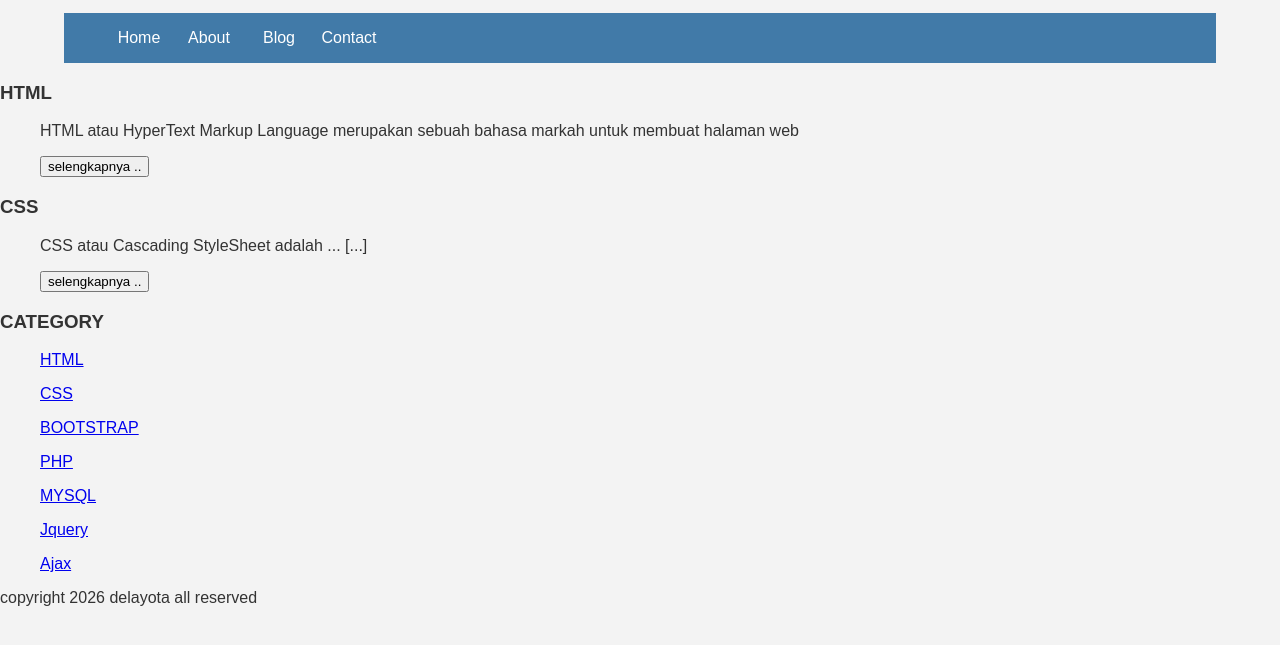
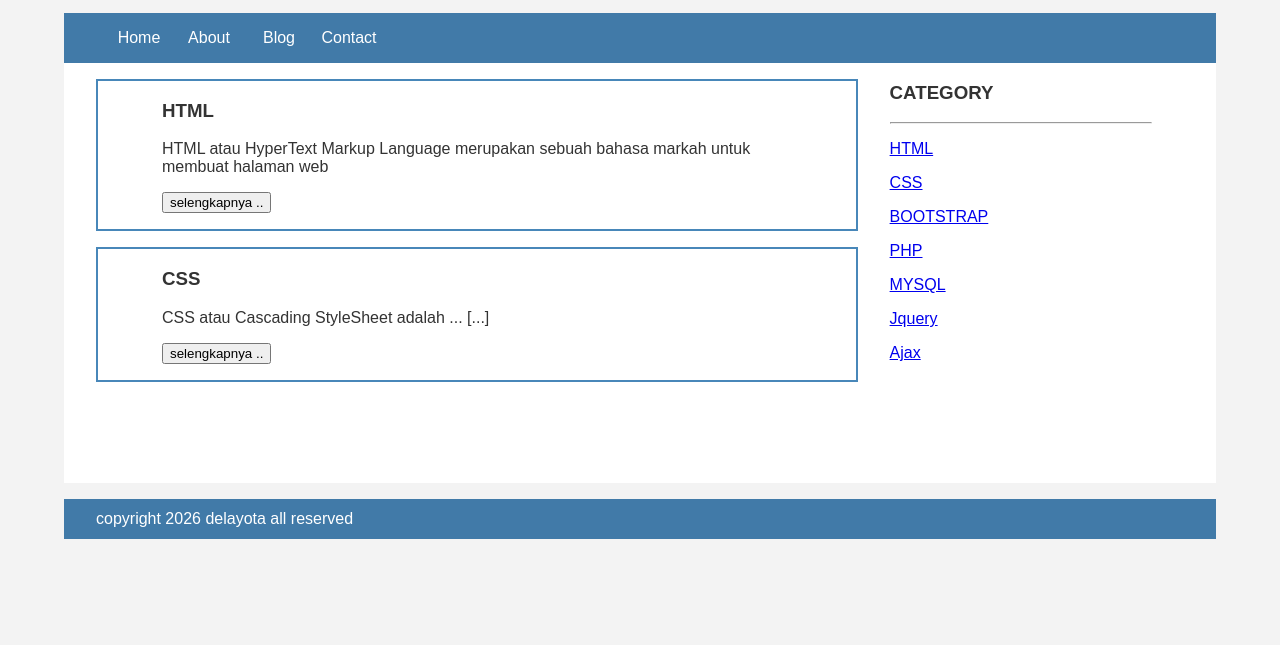
Before and after one commit to maira196/webku, a plain HTML site: page index.html in a window 1280 px wide. Shown: the part 143-788 px from the top of the page. Drawn offline with Linux system fonts and the light colour scheme.

Commit message:
Update index.html

```diff
--- a/index.html
+++ b/index.html
@@ -19,27 +19,51 @@
 			<li><a href="#">Contact</a></li>
 		</ul>
 	</div>
+<div class="content">
+	<div class="jarak">
+		<!-- kiri -->
+		<div class="kiri">
+			<!-- blog -->
+			<div class="border">
+				<div class="jarak">
 					<h3>HTML</h3>
-		<ul>
 					<p>HTML atau HyperText Markup Language merupakan sebuah bahasa markah untuk membuat halaman web </p>
 					<button >selengkapnya ..</button>
-		</ul>
+				</div>
+			</div>
+			<!-- end blog -->
+			<!-- blog -->
+			<div class="border">
+				<div class="jarak">
 					<h3>CSS</h3>
-		<ul>
 					<p>CSS atau Cascading StyleSheet adalah ... [...]</p>
 					<button >selengkapnya ..</button>
-		</ul>
-
+				</div>
+			</div>
+			<!-- end blog -->
+		</div>
+		<!-- kiri -->
+		<!-- kanan -->
+		<div class="kanan">
+			<div class="jarak">
 				<h3>CATEGORY</h3>
-		<ul>
-			<p><a href="#" >HTML</a></p>
-			<p><a href="#" >CSS</a></p>
-			<p><a href="#" >BOOTSTRAP</a></p>
-			<p><a href="#" >PHP</a></p>
-			<p><a href="#" >MYSQL</a></p>
-			<p><a href="#" >Jquery</a></p>
-			<p><a href="#" >Ajax</a></p>
-		</ul>
+				<hr/>
+				<p><a href="#" class="undecor">HTML</a></p>
+				<p><a href="#" class="undecor">CSS</a></p>
+				<p><a href="#" class="undecor">BOOTSTRAP</a></p>
+				<p><a href="#" class="undecor">PHP</a></p>
+				<p><a href="#" class="undecor">MYSQL</a></p>
+				<p><a href="#" class="undecor">Jquery</a></p>
+				<p><a href="#" class="undecor">Ajax</a></p>
+			</div>
+		</div>
+		<!-- kanan -->
+	</div>
+</div>
+<div class="footer">
+	<div class="jarak">
 		<p>copyright 2026 delayota all reserved</p>
+	</div>
+</div>
     </body>
 </html>
```
Lines whose indentation alone changed are shown as unchanged.
